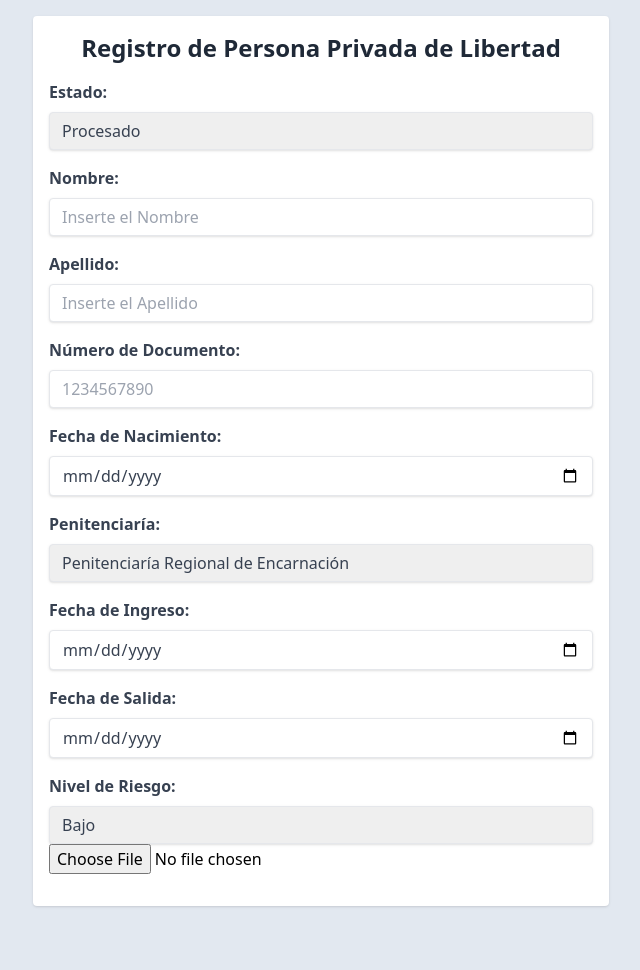
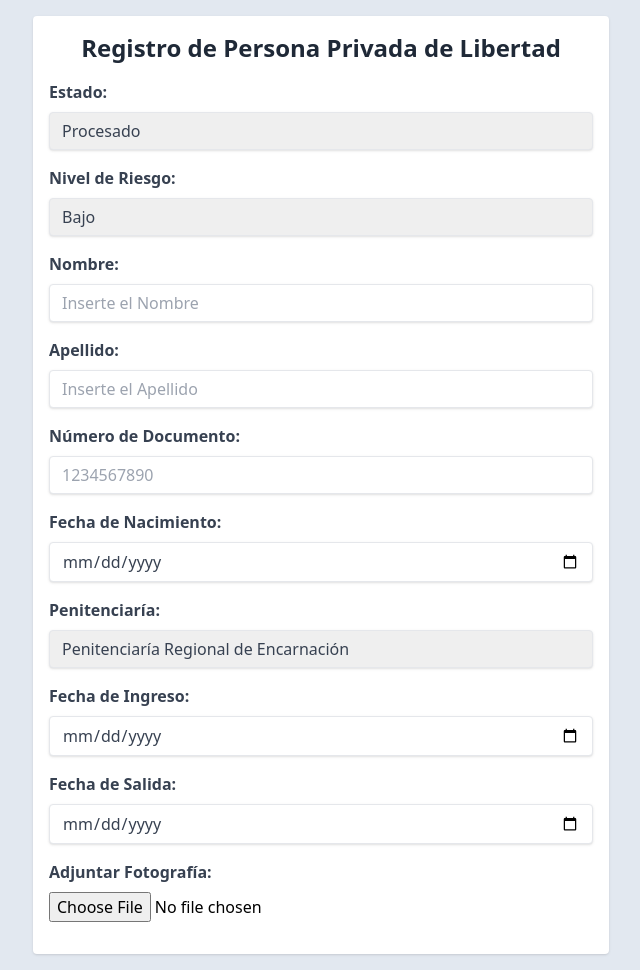
Before and after one commit to slytherin-hackathon/reintegra, a Flask app: template templates/nuevo-reo.html in a window 1280 px wide. Shown: the part 72-1042 px from the top of the page, without its empty margins (319-959 px from the left). Before the commit the page ends 979 px from the top, so only its background shows below. Run offline with Flask 3, Linux system fonts and the light colour scheme; the template is opened without the code that fills it, so the values that code supplies are empty; parts of the project's set-up code (start-up, migrations or seed data) failed here and were passed over; some libraries are stand-ins or nearby versions.

Commit message:
Se hicieron correcciones al Form /nuevo-reo para que el estilo y los campos de datos estén correctos.

```diff
--- a/templates/nuevo-reo.html
+++ b/templates/nuevo-reo.html
@@ -61,6 +61,15 @@
         </div>
 
         <div class="mb-4">
+          <label class="block text-gray-700 font-bold mb-2" for="prison-id">Nivel de Riesgo:</label>
+          <select class="shadow appearance-none border rounded w-full py-2 px-3 text-gray-700 leading-tight focus:outline-none focus:shadow-outline" id="prison-id">
+            <option value="1">Bajo</option>
+            <option value="2">Medio</option>
+            <option value="3">Alto</option>
+          </select>
+        </div>
+
+        <div class="mb-4">
           <label class="block text-gray-700 font-bold mb-2" for="name">Nombre:</label>
           <input class="shadow appearance-none border rounded w-full py-2 px-3 text-gray-700 leading-tight focus:outline-none focus:shadow-outline" id="name" type="text" placeholder="Inserte el Nombre" />
         </div>
@@ -114,19 +123,12 @@
             <input class="shadow appearance-none border rounded w-full py-2 px-3 text-gray-700 leading-tight focus:outline-none focus:shadow-outline" id="date-of-admission" type="date" />
         </div>
 
-        <div class="mb-4">
-            <label class="block text-gray-700 font-bold mb-2" for="prison-id">Nivel de Riesgo:</label>
-            <select class="shadow appearance-none border rounded w-full py-2 px-3 text-gray-700 leading-tight focus:outline-none focus:shadow-outline" id="prison-id">
-                  <option value="1">Bajo</option>
-                  <option value="2">Medio</option>
-                  <option value="3">Alto</option>
-        </div>
-
         <!-- Adjuntar Fotografía -->
         <div class="mb-4">
             <label class="block text-gray-700 font-bold mb-2" for="profile-picture">Adjuntar Fotografía:</label>
             <input type="file" id="profile-picture" name="profile-picture" accept=".jpg, .jpeg, .png">
-          </div>
+
+        </div>
 
       </form>
     </div>
```
Also changed, not shown: 1 other file.
